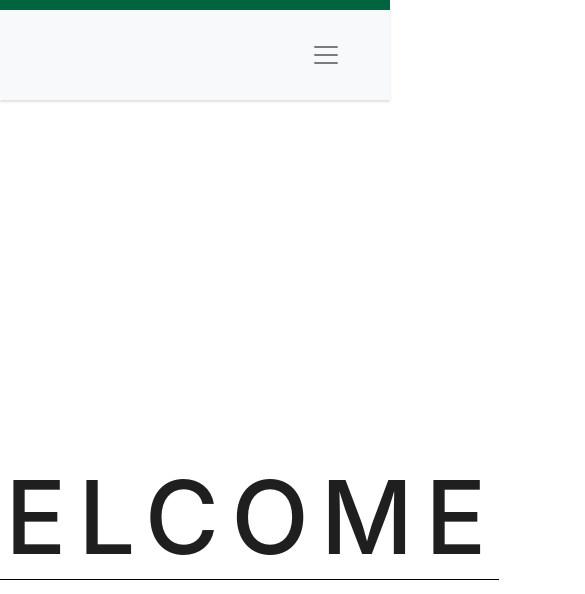
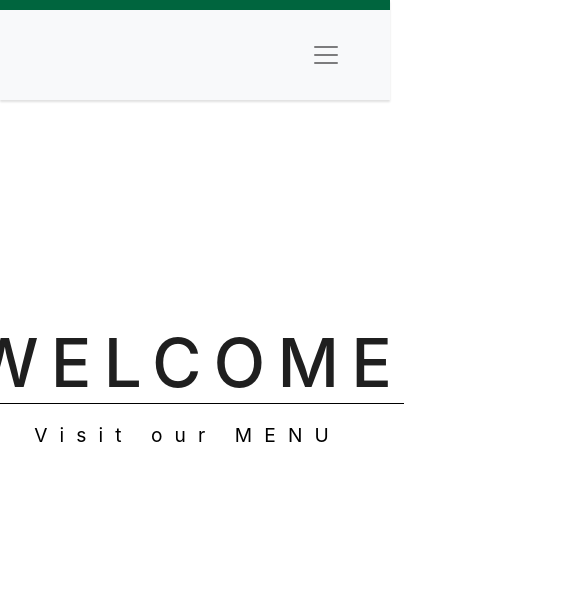
Before and after one commit to i-request/IReq-FE-User, a React (Create React App) app in the folder ireq-fe-user/: page / in a window 390 px wide. Shown: the top 594 px of the page, 585 px wide, since content can reach past the window. Built offline with nearby package versions, Linux system fonts and the light colour scheme.

Commit message:
improved responsiveness of the home page, added a link to the Menu

```diff
--- a/ireq-fe-user/src/components/App.css
+++ b/ireq-fe-user/src/components/App.css
@@ -382,13 +382,6 @@ li {
   background-size: cover;
 }
 
-.Home {
-  position: fixed;
-  top: 50%;
-  left: 50%;
-  /* bring your own prefixes */
-  transform: translate(-50%, -50%);
-}
 
 .About {
   position: absolute;
--- a/ireq-fe-user/src/components/Home.css
+++ b/ireq-fe-user/src/components/Home.css
@@ -7,16 +7,37 @@
   position: absolute;
   width: 100%;
   height: 100%;
-}
-
-.segmenter_body {
   display: flex;
   align-items: center;
   justify-content: center;
 }
+
 .segmenter_body h1 {
   font-size: 12vh;
   white-space: nowrap;
   color: rgba(3, 3, 3, 0.89);
-  box-shadow: 0px 1px 0px 0px rgb(0, 0, 0)
+  border-bottom: 1px solid #000;
 }
+
+.segmenter_body h2 {
+text-align: center;
+white-space: nowrap;
+}
+
+@media(max-width: 600px) {
+  .segmenter_body h1 {
+    font-size: 8vh;
+    white-space: nowrap;
+    color: rgba(3, 3, 3, 0.89);
+    border-bottom: 1px solid #000;
+  }
+  .segmenter {
+    max-width: 375px;
+    height: 580px;
+  }
+  .segmenter_body {
+    position: absolute;
+    max-width: 375px;
+    height: 580px;
+  }
+}
--- a/ireq-fe-user/src/components/Home.js
+++ b/ireq-fe-user/src/components/Home.js
@@ -9,9 +9,6 @@ const animate = (val) => spring(val, {
 });
 
 class Home extends Component {
-  constructor(props) {
-    super(props);
-  }
   render() {
     return (
       <div className='segmenter'>
@@ -25,10 +22,13 @@ class Home extends Component {
                 opacity: animate(1)
               }}>
               {({ letterSpacing, opacity }) =>
-                <h1 style={{
+                <div style={{
                   letterSpacing,
                   opacity
-                }}>WELCOME</h1>
+                }}>
+                <h1>WELCOME</h1>
+                <h2><Link to='/menu'>Visit our MENU</Link></h2>
+                </div>
               }
             </Motion>
           </div>
```
